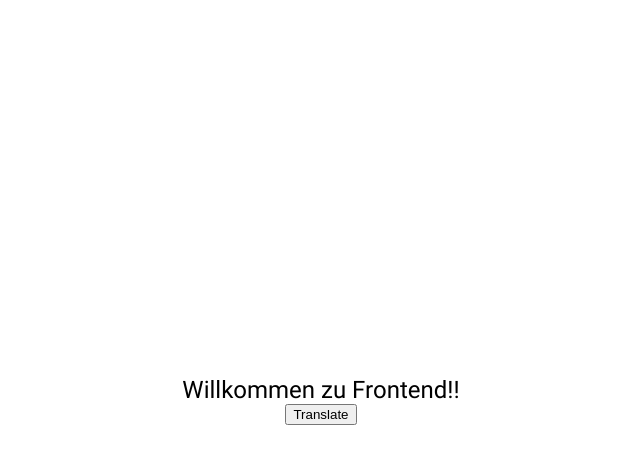
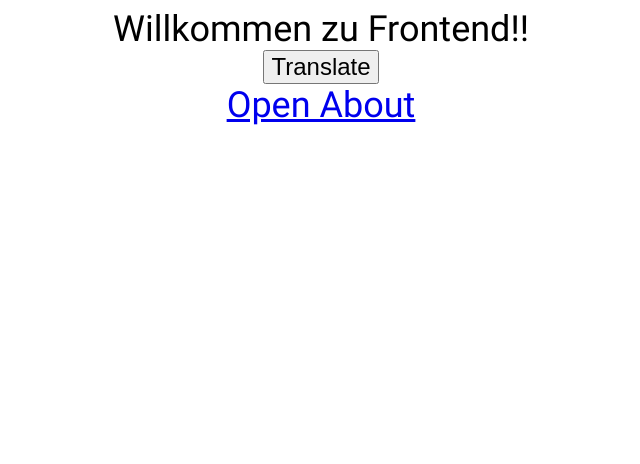
Before and after one commit to frontend-park-mail-ru/sample_2018_1, a website: page public/index.html in a window 1280 px wide. Shown: the whole page, without its empty margins (319-959 px from the left). Drawn offline with Linux system fonts and the light colour scheme.

Commit message:
Smallest changes

```diff
--- a/public/index.html
+++ b/public/index.html
@@ -12,6 +12,7 @@
 	Willkommen zu Frontend!!
 </div>
 <button id="button">Translate</button>
+<a href="/about.html">Open About</a>
 <script src="/script.js"></script>
 </body>
 </html>
--- a/public/main.css
+++ b/public/main.css
@@ -6,8 +6,12 @@ body {
 	height: 100%;
 	display: flex;
 	align-items: center;
-	justify-content: center;
+	justify-content: start;
 	flex-direction: column;
 	font-family: 'system', Arial, sans-serif;
+	font-size: 36px;
+}
+
+button {
 	font-size: 24px;
 }
```
